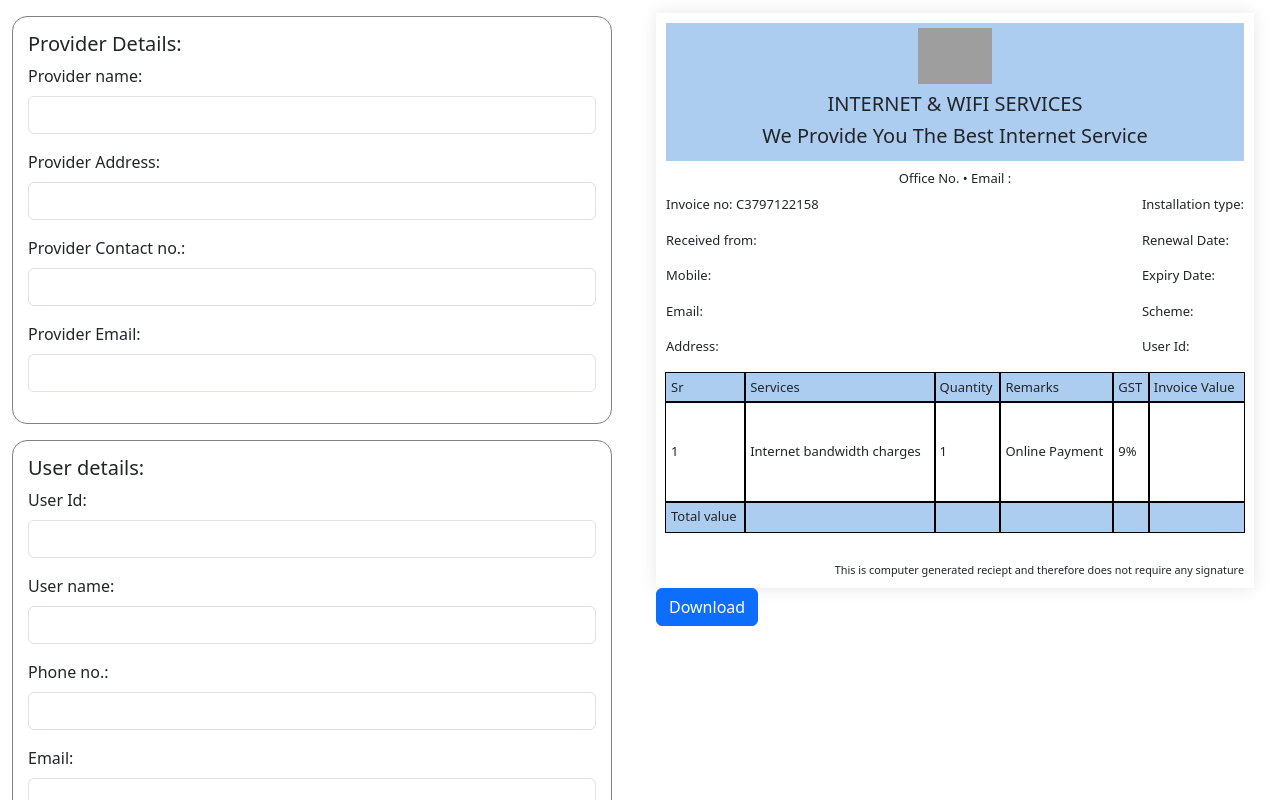
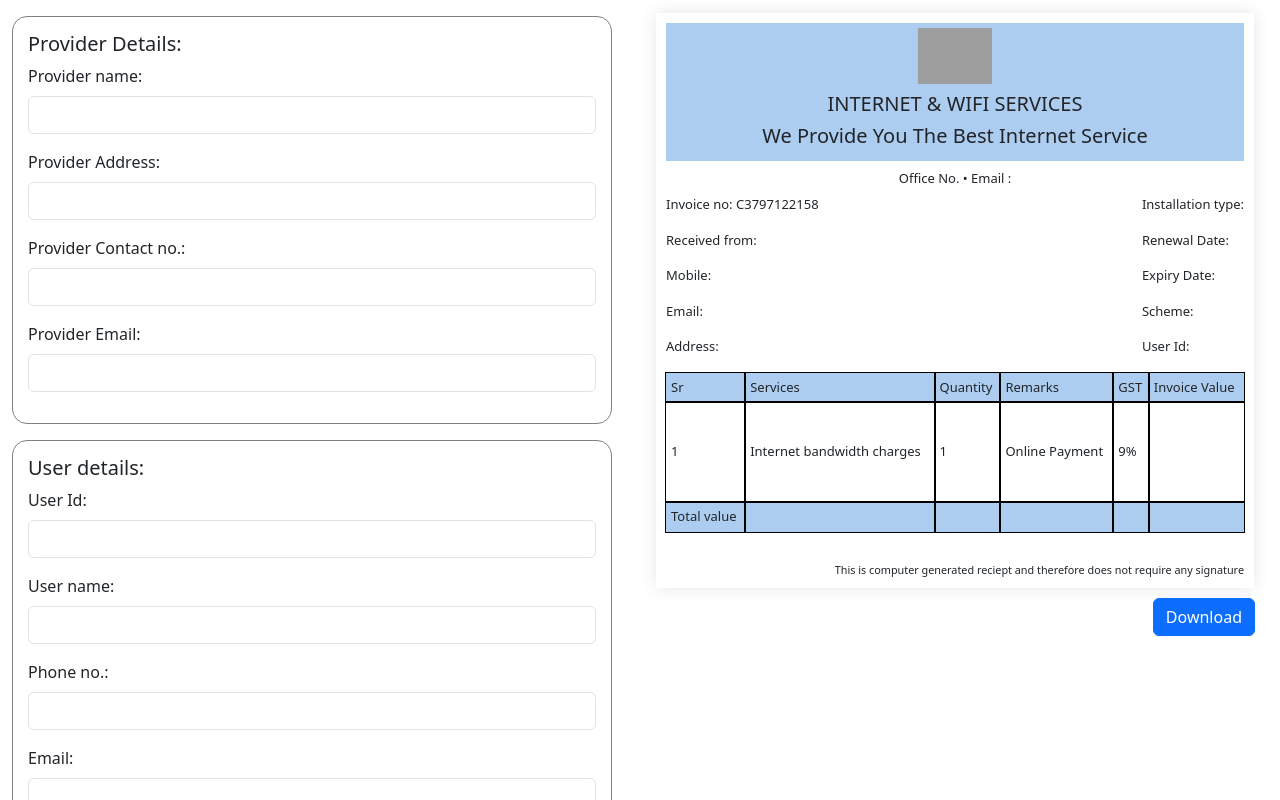
Before and after one commit to ZaraQureshi/DynamicInternetBillGenerator, a React (Create React App) app: page / in a window 1280 px wide. Shown: the top 800 px of the page. Built offline with nearby package versions, Linux system fonts and the light colour scheme; grey boxes are pictures that could not be loaded.

Commit message:
move download button to the right
* move download button to the right

* undo formatting

* move css to App.css

```diff
--- a/src/App.css
+++ b/src/App.css
@@ -85,3 +85,9 @@ border: none;
     transform: rotate(360deg);
   }
 }
+
+.download-button {
+  float: right;
+  margin-right: 25px;
+  margin-top: 10px;
+}
--- a/src/Bill.tsx
+++ b/src/Bill.tsx
@@ -2,6 +2,7 @@ import React, { useEffect } from "react";
 import { useData } from "./DataContext.tsx";
 import jsPDF from "jspdf";
 import html2canvas from "html2canvas";
+import './App.css';
 const Bill = () => {
   const { data } = useData();
   //
@@ -149,9 +150,9 @@ const Bill = () => {
         </p>
       </div>
     </div>
-    <button type="submit" class="btn btn-primary" onClick={downloadPDF}>
+    <button type="submit" class="btn btn-primary download-button" onClick={downloadPDF}>
           Download
-        </button>
+    </button>
     </div>
   );
 };
```
